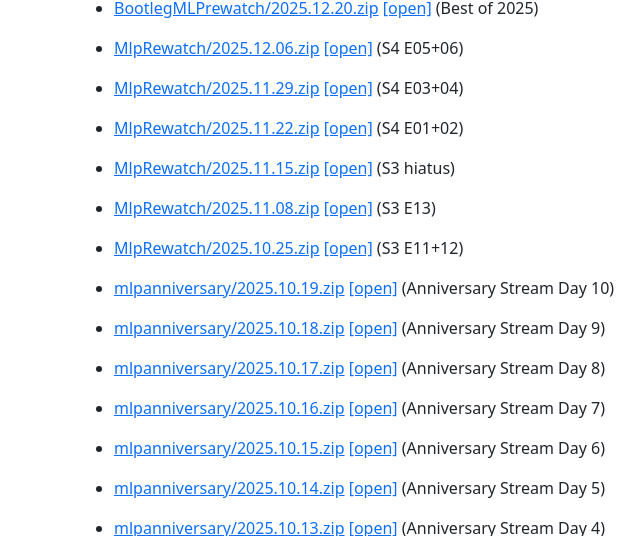
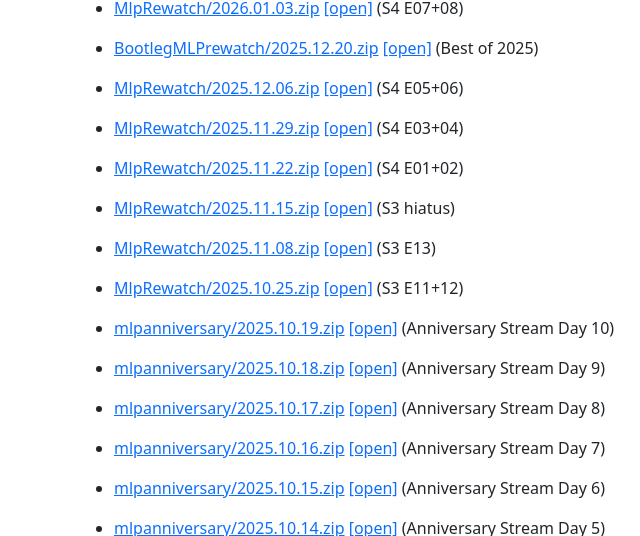
Before and after one commit to firlin123/mare, a website: page static/index.html in a window 1280 px wide. Shown: the part 564-1100 px from the top of the page, without its empty margins (0-640 px from the left). Drawn offline with nearby package versions, Linux system fonts and the light colour scheme.

Commit message:
MlpRewatch/2026.01.03.zip

```diff
--- a/static/index.html
+++ b/static/index.html
@@ -46,6 +46,7 @@
         </ul>
         <h1>CyTube Replays: </h1>
         <ul>
+            <li class="mb-3"><a href="https://rp.oc4.pp.ua/0_PublicData/Replays/MlpRewatch/2026.01.03.zip">MlpRewatch/2026.01.03.zip</a> <a href="https://firlin123.github.io/cytube-replay/load?zip=https://rp.oc4.pp.ua/0_PublicData/Replays/MlpRewatch/2026.01.03.zip">[open]</a> (S4 E07+08)</li>
             <li class="mb-3"><a href="https://rp.oc4.pp.ua/0_PublicData/Replays/BootlegMLPrewatch/2025.12.20.zip">BootlegMLPrewatch/2025.12.20.zip</a> <a href="https://firlin123.github.io/cytube-replay/load?zip=https://rp.oc4.pp.ua/0_PublicData/Replays/BootlegMLPrewatch/2025.12.20.zip">[open]</a> (Best of 2025)</li>
             <li class="mb-3"><a href="https://rp.oc4.pp.ua/0_PublicData/Replays/MlpRewatch/2025.12.06.zip">MlpRewatch/2025.12.06.zip</a> <a href="https://firlin123.github.io/cytube-replay/load?zip=https://rp.oc4.pp.ua/0_PublicData/Replays/MlpRewatch/2025.12.06.zip">[open]</a> (S4 E05+06)</li>
             <li class="mb-3"><a href="https://rp.oc4.pp.ua/0_PublicData/Replays/MlpRewatch/2025.11.29.zip">MlpRewatch/2025.11.29.zip</a> <a href="https://firlin123.github.io/cytube-replay/load?zip=https://rp.oc4.pp.ua/0_PublicData/Replays/MlpRewatch/2025.11.29.zip">[open]</a> (S4 E03+04)</li>
```
